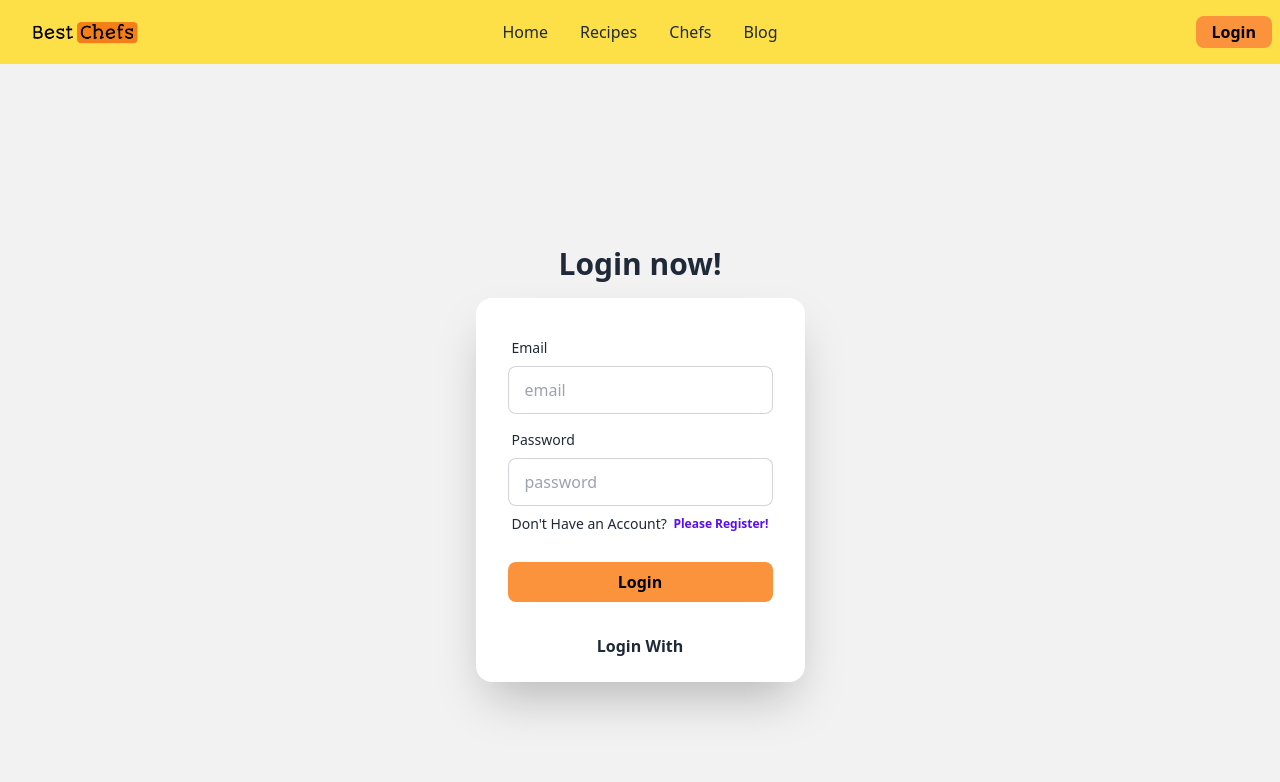
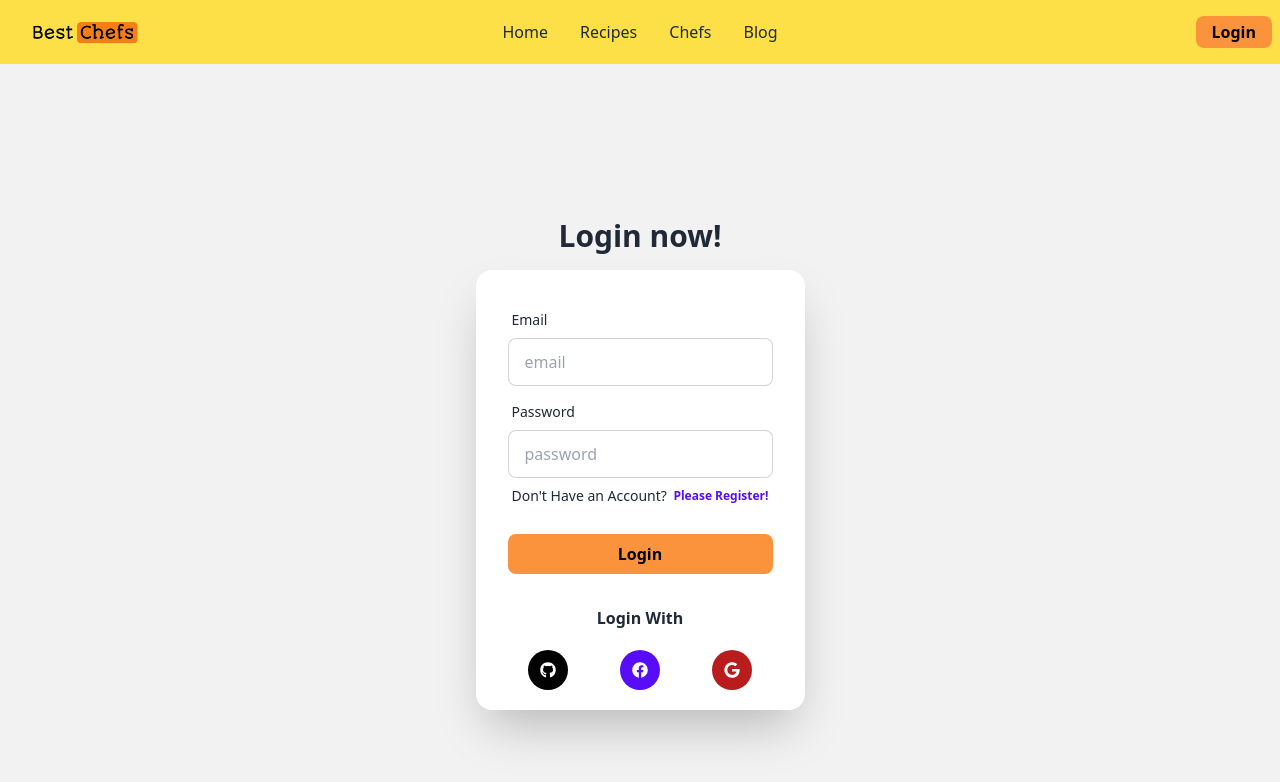
Before and after one commit to mthtitumir/best-chefs-client, a React (Vite) app: page /login in a window 1280 px wide. Shown: the top 782 px of the page. Built offline with nearby package versions, Linux system fonts and the light colour scheme.

Commit message:
firebase installed

```diff
--- a/package.json
+++ b/package.json
@@ -11,6 +11,7 @@
   },
   "dependencies": {
     "daisyui": "^2.51.6",
+    "firebase": "^9.21.0",
     "localforage": "^1.10.0",
     "match-sorter": "^6.3.1",
     "react": "^18.2.0",
--- /dev/null
+++ b/src/firebase/firebase.config.js
@@ -0,0 +1,18 @@
+// Import the functions you need from the SDKs you need
+import { initializeApp } from "firebase/app";
+// TODO: Add SDKs for Firebase products that you want to use
+// https://firebase.google.com/docs/web/setup#available-libraries
+
+// Your web app's Firebase configuration
+const firebaseConfig = {
+  apiKey: "AIzaSyCgm-F8GAUlxXPB_qbMgxhe0Y7YgkCrJuc",
+  authDomain: "best-chefs-4d973.firebaseapp.com",
+  projectId: "best-chefs-4d973",
+  storageBucket: "best-chefs-4d973.appspot.com",
+  messagingSenderId: "33425462350",
+  appId: "1:33425462350:web:bdba8e9aa14ba3065c5f1f"
+};
+
+// Initialize Firebase
+const app = initializeApp(firebaseConfig);
+export default app;
--- a/src/pages/Login/Login/Login.jsx
+++ b/src/pages/Login/Login/Login.jsx
@@ -1,5 +1,6 @@
 import React from 'react';
 import { Link } from 'react-router-dom';
+import { FaFacebook, FaGithub, FaGoogle } from 'react-icons/fa';
 
 const Login = () => {
     return (
@@ -33,8 +34,10 @@ const Login = () => {
                         </form>
                         <div>
                             <h2 className='text-center font-semibold'>Login With</h2>
-                            <div>
-                                <button></button>
+                            <div className='flex justify-evenly my-5'>
+                                <button className='bg-black p-3 rounded-[50%]'><FaGithub className='text-white'></FaGithub></button>
+                                <button className='bg-primary p-3 rounded-[50%]'><FaFacebook className='text-white'></FaFacebook></button>
+                                <button className='bg-red-700 p-3 rounded-[50%]'><FaGoogle className='text-white'></FaGoogle></button>
                             </div>
                         </div>
                     </div>
```
Also changed, not shown: 1 other file (tests, documents, lock files or other folders).
